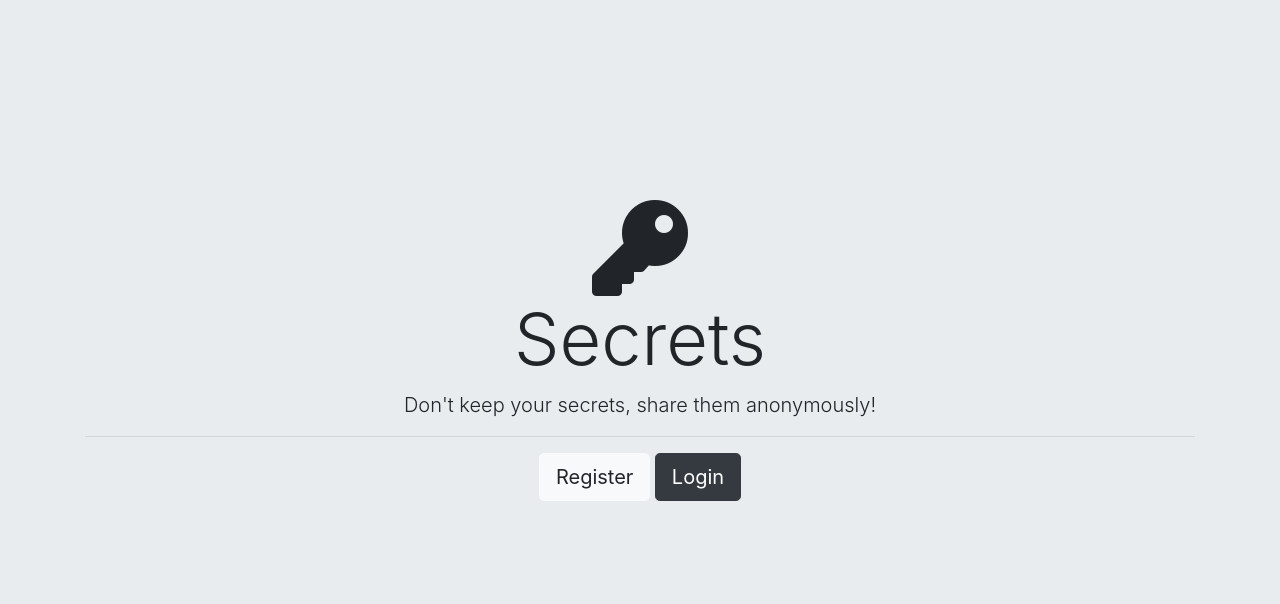
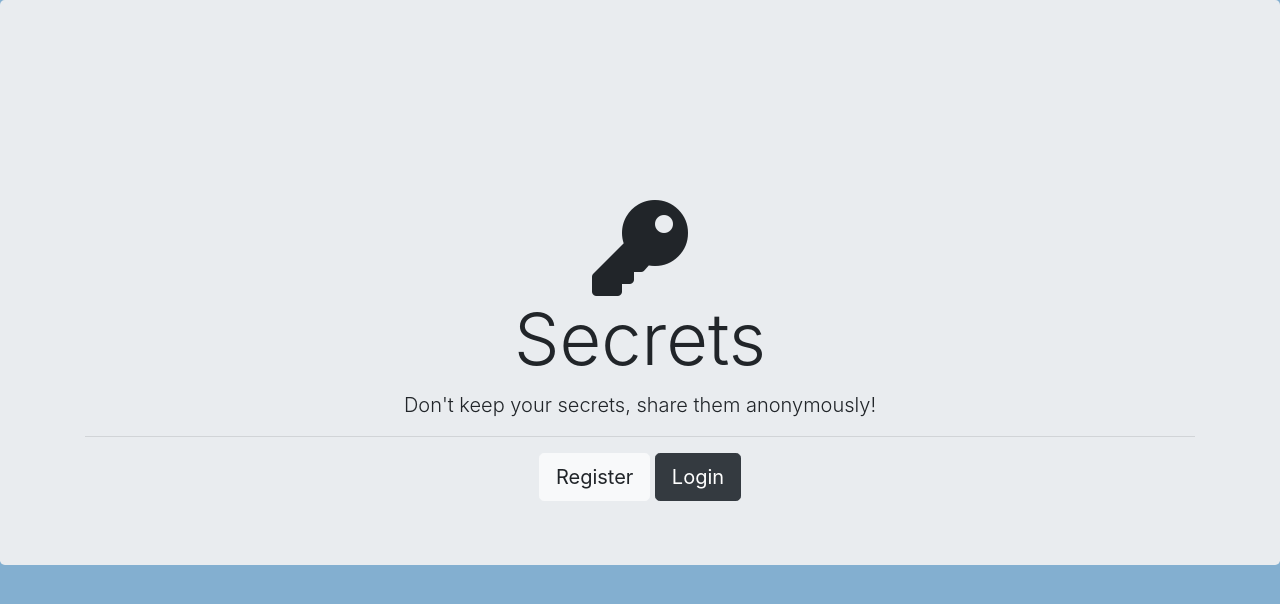
Before and after one commit to yordmela/Authenticating-secrets, a Node server app: page / in a window 1280 px wide. Shown: the top 604 px of the page. Run offline with Node 20, Linux system fonts and the light colour scheme; some libraries are stand-ins or nearby versions.

```diff
--- a/public/css/styles.css
+++ b/public/css/styles.css
@@ -1,6 +1,6 @@
 
 body {
-  background-color: #E8ECEF;
+  background-color: #83afd0;
 }
 
 .centered {
```
